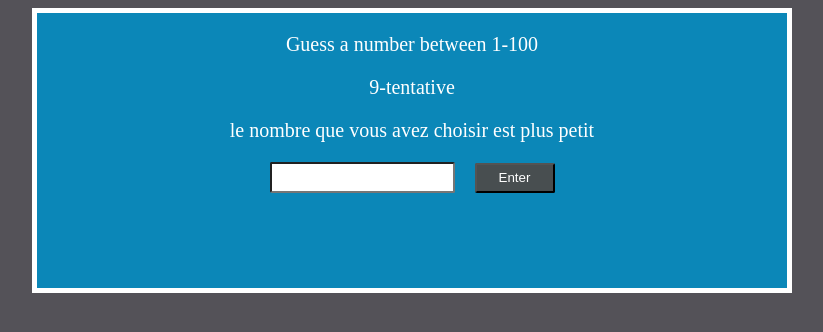
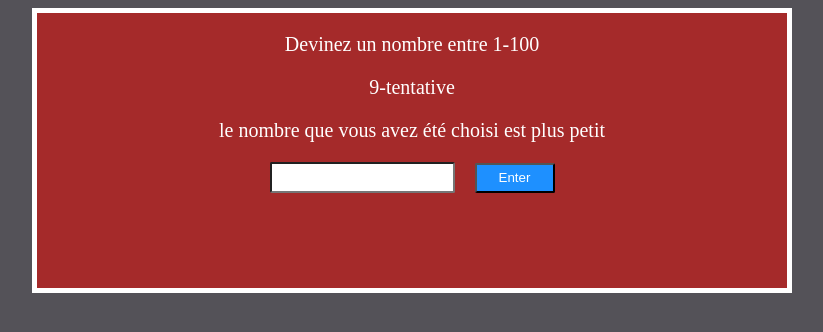
Before and after one commit to Nasr-ellah-Chrayah/projet-6, a plain HTML site: page realisaton/index.html in a window 1280 px wide. Both pictures are taken after a click on the button "Enter". Shown: the whole page, without its empty margins (228-1051 px from the left). Drawn offline with Linux system fonts and the light colour scheme.

Commit message:
Game update

```diff
--- a/realisaton/index.html
+++ b/realisaton/index.html
@@ -11,9 +11,9 @@
     <body>
         <section class="FlexContainer">
        <div id="container">
-        <p>Guess a number between 1-100 </p>
-        <p id="tentative">10-tentative</p>
-        <p id="outputtext">Enter a number below</p>
+        <p>Devinez un nombre entre 1-100 </p>
+        <p id="tentative">10-tentative </p>
+        <p id="outputtext">Entrez un numéro ci-dessous </p>
         <div class="user">
               <input type="text" id="userInput"><button id="btn">Enter</button>
         </div>
--- a/realisaton/realisation.js
+++ b/realisaton/realisation.js
@@ -30,15 +30,15 @@ btn.addEventListener('click', function(){
 
           } else{
             if ( nombreDeviner < number){
-                output.innerHTML = "le nombre que vous avez choisir est plus petit"
+                output.innerHTML = "le nombre que vous avez été choisi est plus petit"
             }
             else {
-              output.innerHTML = "le nombre que vous avez choisir est plus grand"
+              output.innerHTML = "le nombre que vous avez été choisi est plus grand"
             }
 
           }
     }else {
-        output.innerHTML = "c'est rate"
+        output.innerHTML = "Tu as perdu"
         attemptOutPut.innerHTML= "0-tentative"
     }
 
--- a/realisaton/style.css
+++ b/realisaton/style.css
@@ -3,7 +3,7 @@ html{
     background-color: #545258;
 }
 #container{
-    background-color: rgb(11, 135, 184);
+    background-color:brown;
     border: rgb(255, 255, 255) 5px solid;
     height: 275px;
     width: 750px;
@@ -32,7 +32,7 @@ p{
 
 }
 #btn{
-    background-color: rgb(72, 78, 80);
+    background-color: dodgerblue;
     color: #ffff;
     border-radius: 2px;
     /* border:rgb(72, 78, 80) ; */
```
